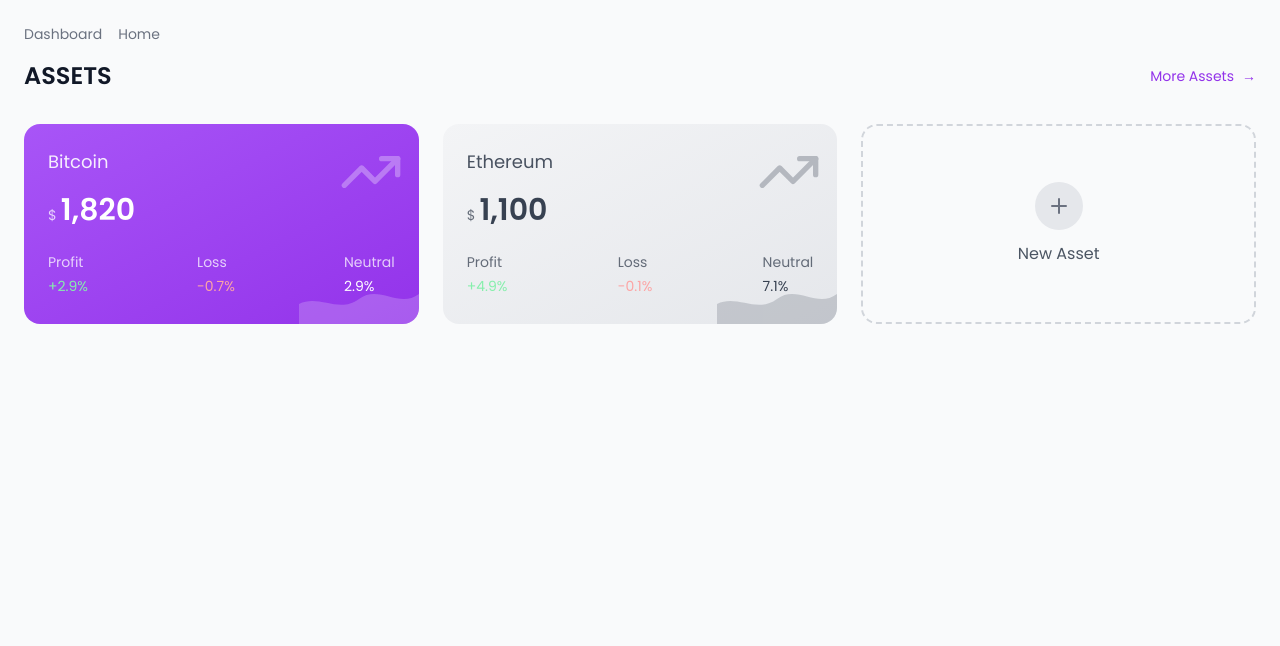
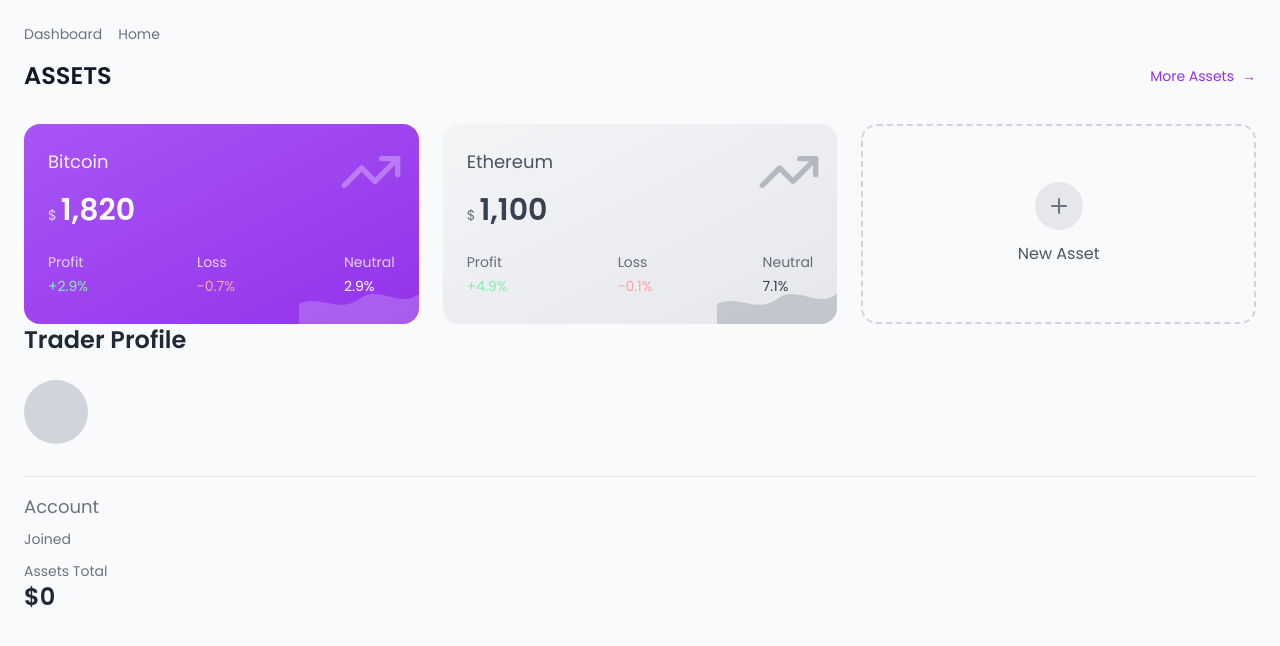
Before and after one commit to Govamarket/Crypto-Board, a React (Create React App) app: page /assets in a window 1280 px wide. Shown: the top 646 px of the page. Built offline with nearby package versions, Linux system fonts and the light colour scheme.

Commit message:
initial commit

```diff
--- a/src/App.js
+++ b/src/App.js
@@ -4,7 +4,7 @@
 import SideBar from "./Components/Layouts/SideBar";
 import Logo from "./Components/Layouts/Logo";
 import Setting from "./Components/Pages/Setting";
-import Profile from "./Components/Data/Profile";
+import TraderProfile from "./Components/Data/TraderProfile";
 import Chart from "./Components/Data/Chart";
 import Help from "./Components/Data/Help";
 import AssetCard from "./Components/Dashboard/AssetCard";
@@ -36,7 +36,7 @@
           />
           <Route path="/logo" element={<Logo />} />
           <Route path="/settings" element={<Setting />} />
-          <Route path="/profile" element={<Profile />} />
+          <Route path="/traderprofile" element={<TraderProfile />} />
           <Route path="/chart" element={<Chart />} />
           <Route path="/help" element={<Help />} />
           <Route path="/assets" element={<AssetCard />} />
--- a/src/Components/Dashboard/AssetCard.js
+++ b/src/Components/Dashboard/AssetCard.js
@@ -1,5 +1,6 @@
 import React from "react";
 import { TrendingUp, Plus } from "lucide-react";
+import TraderProfile from "../Data/TraderProfile";
 
 // ✅ Turn into a proper component
 const AssetCardDetails = ({
@@ -115,6 +116,7 @@
           <AssetCardDetails isAddCard={true} />
         </div>
       </div>
+      <TraderProfile />
     </div>
   );
 };
--- a/src/Components/Data/Profile.js
+++ b/src/Components/Data/Profile.js
@@ -1,32 +1,7 @@
-import { Edit } from "lucide-react";
 import React from "react";
 
 const Profile = () => {
-  const profileData = {
-    name: "Han Ji Pyeong",
-    joinedDate: "June 22, 2020",
-    assetsTotal: "$1,312,900",
-    Edit: <Edit className="w-4 h-4 text-gray-500 cursor-pointer" />,
-    profilePicture: "https://via.placeholder.com/80",
-  };
-  return (
-    <div>
-      <div className="flex items-center gap-4 p-4 bg-white rounded-lg shadow-md">
-        <img
-          src={profileData.profilePicture}
-          alt="Profile"
-          className="w-20 h-20 rounded-full"
-        />
-        <div>
-          <h2 className="text-xl font-semibold">{profileData.name}</h2>
-          <p className="text-gray-600">Joined: {profileData.joinedDate}</p>
-          <p className="text-gray-800 font-bold">
-            Total Assets: {profileData.assetsTotal}
-          </p>
-        </div>
-      </div>
-    </div>
-  );
+  return <div>Profile</div>;
 };
 
 export default Profile;
--- a/src/Components/Data/TraderProfile.js
+++ b/src/Components/Data/TraderProfile.js
@@ -1,7 +1,62 @@
 import React from "react";
 
-const TraderProfile = () => {
-  return <div>TraderProfile</div>;
+const TraderProfile = ({
+  name = "",
+  joinDate = "",
+  assetsTotal = 0,
+  onEdit,
+  avatarInitials = "",
+}) => {
+  return (
+    <div>
+      <div className="flex justify-between items-center mb-6">
+        <h1 className="text-2xl font-bold text-gray-800">Trader Profile</h1>
+        {onEdit && (
+          <button
+            onClick={onEdit}
+            className="px-4 py-2 text-sm text-blue-600 font-semibold rounded-full border border-blue-600 hover:bg-blue-50 transition-colors"
+          >
+            Edit Profile
+          </button>
+        )}
+      </div>
+
+      <div className="flex items-center space-x-4 mb-8">
+        <div className="flex-shrink-0">
+          <div className="h-16 w-16 rounded-full bg-gray-300 flex items-center justify-center text-2xl font-bold text-gray-600">
+            {avatarInitials ||
+              (name
+                ? name
+                    .split(" ")
+                    .map((n) => n[0])
+                    .join("")
+                : "")}
+          </div>
+        </div>
+        <div>
+          <h2 className="text-xl font-semibold text-gray-800">{name}</h2>
+        </div>
+      </div>
+
+      <div className="space-y-4">
+        <div className="border-t border-gray-200 pt-4">
+          <h3 className="text-lg font-medium text-gray-500 mb-2">Account</h3>
+          <div className="space-y-3">
+            <div>
+              <p className="text-sm font-medium text-gray-500">Joined</p>
+              <p className="text-base font-normal text-gray-800">{joinDate}</p>
+            </div>
+            <div>
+              <p className="text-sm font-medium text-gray-500">Assets Total</p>
+              <p className="text-2xl font-bold text-gray-800">
+                ${assetsTotal.toLocaleString()}
+              </p>
+            </div>
+          </div>
+        </div>
+      </div>
+    </div>
+  );
 };
 
 export default TraderProfile;
```
